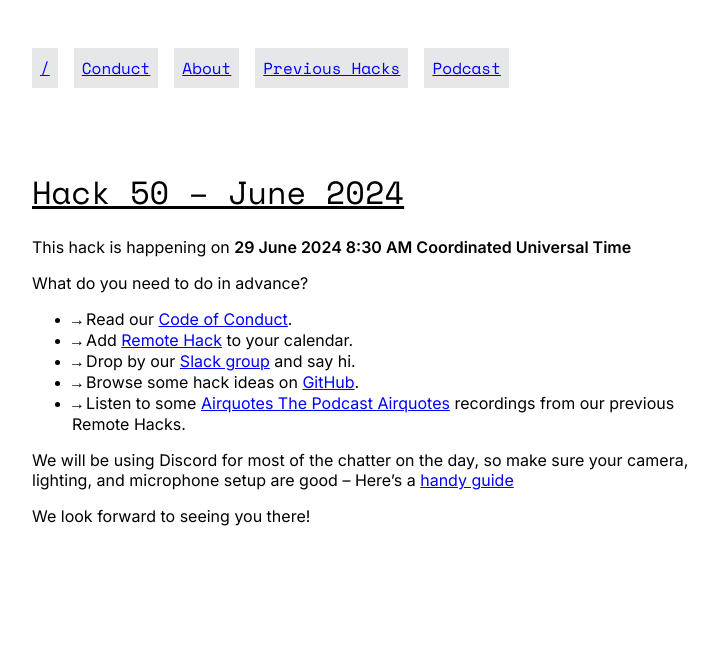
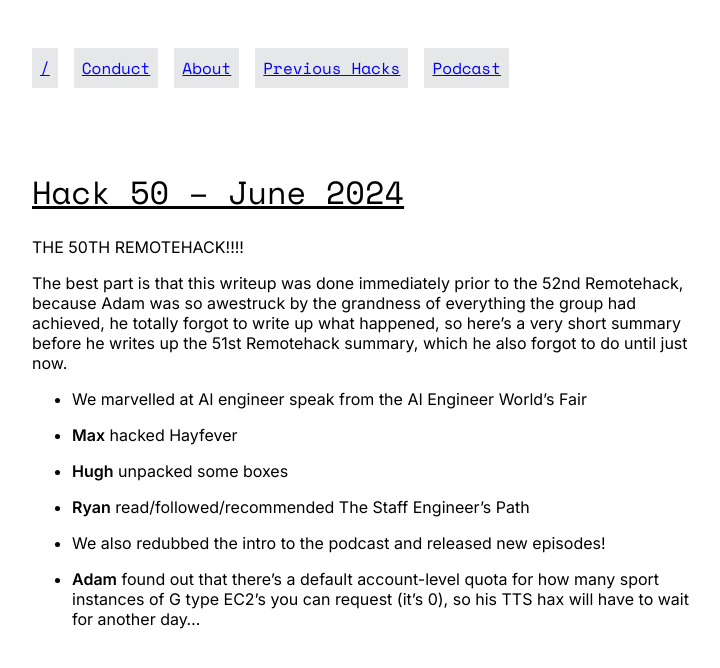
Before and after one commit to remotehack/remotehack.github.io, a Jekyll site: the page built from _hacks/50.md, in a window 1280 px wide. Shown: the top 668 px of the page, without its empty margins (272-992 px from the left). Built offline with Jekyll 4.4.1, drawn with Linux system fonts in a browser that asks for light colours.

Commit message:
adding writeups for june and july 2024

```diff
--- a/_hacks/50.md
+++ b/_hacks/50.md
@@ -1,5 +1,20 @@
 ---
 hack_number: 50
 date: 2024-06-29
-upcoming: true
 ---
+
+THE 50TH REMOTEHACK!!!!
+
+The best part is that this writeup was done immediately prior to the 52nd Remotehack, because Adam was so awestruck by the grandness of everything the group had achieved, he totally forgot to write up what happened, so here's a very short summary before he writes up the 51st Remotehack summary, which he also forgot to do until just now.
+
+- We marvelled at AI engineer speak from the AI Engineer World's Fair
+
+- **Max** hacked Hayfever
+
+- **Hugh** unpacked some boxes
+
+- **Ryan** read/followed/recommended The Staff Engineer's Path
+
+- We also redubbed the intro to the podcast and released new episodes!
+
+- **Adam** found out that there's a default account-level quota for how many sport instances of G type EC2's you can request (it's 0), so his TTS hax will have to wait for another day...
```
Also changed, not shown: _hacks/51.md (+4 -1 lines).
